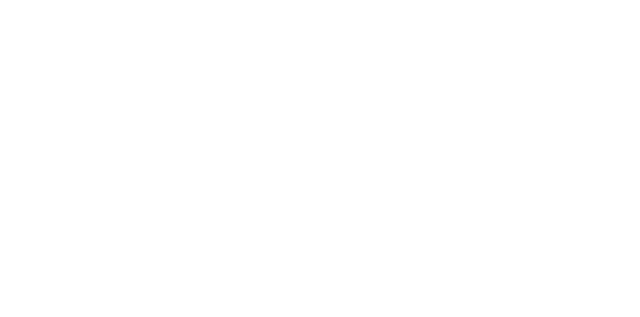
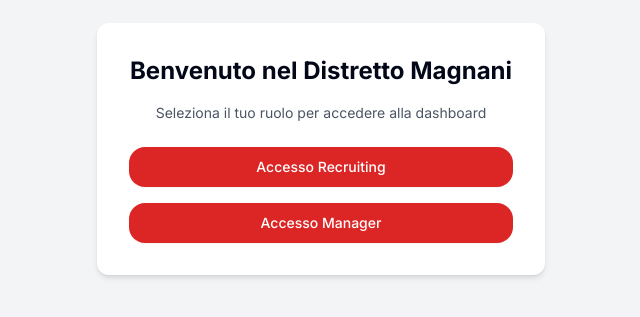
Before and after one commit to SmartBanker84/dashboard-recruiting-bg, a Next.js app: page / in a window 1280 px wide. Before the commit this address had no page. Shown: the part 251-568 px from the top of the page, without its empty margins (319-959 px from the left). Built offline with nearby package versions, Linux system fonts and the light colour scheme.

Commit message:
Update page.tsx

```diff
--- a/app/page.tsx
+++ b/app/page.tsx
@@ -1,14 +1,25 @@
 'use client'
 
 import { useRouter } from 'next/navigation'
-import { useEffect } from 'react'
+import { Button } from '@/components/ui/button'
 
 export default function Home() {
   const router = useRouter()
 
-  useEffect(() => {
-    router.push('/dashboard/recruiting')
-  }, [router])
-
-  return null
+  return (
+    <main className="min-h-screen flex flex-col items-center justify-center bg-gray-100 px-4">
+      <div className="bg-white p-8 rounded-xl shadow-md w-full max-w-md text-center">
+        <h1 className="text-2xl font-bold mb-4">Benvenuto nel Distretto Magnani</h1>
+        <p className="text-sm text-gray-600 mb-6">Seleziona il tuo ruolo per accedere alla dashboard</p>
+        <div className="space-y-4">
+          <Button className="w-full" onClick={() => router.push('/dashboard/recruiting')}>
+            Accesso Recruiting
+          </Button>
+          <Button className="w-full" onClick={() => router.push('/dashboard/manager')}>
+            Accesso Manager
+          </Button>
+        </div>
+      </div>
+    </main>
+  )
 }
```
